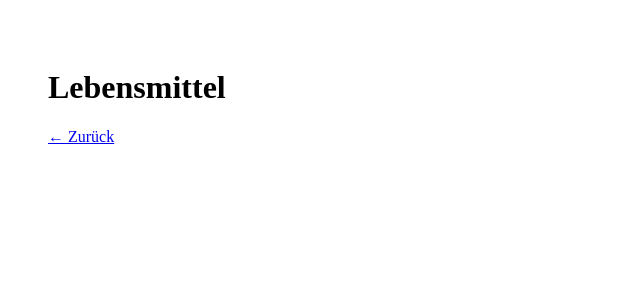
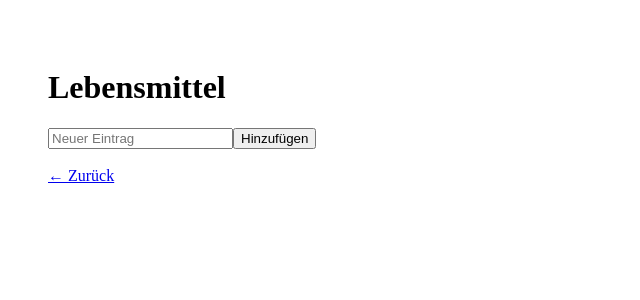
Before and after one commit to tilldalkowski/kditdi-einkauf, a Next.js app: page /lebensmittel in a window 1280 px wide. Shown: the top 300 px of the page, without its empty margins (0-640 px from the left). Built offline with nearby package versions, Linux system fonts and the light colour scheme; no server answers.

Commit message:
Update page.js

```diff
--- a/app/lebensmittel/page.js
+++ b/app/lebensmittel/page.js
@@ -1,7 +1,34 @@
+'use client'
+
+import { useState } from 'react'
+import { supabase } from '../../lib/supabaseClient'
+
 export default function LebensmittelPage() {
+  const [newItem, setNewItem] = useState('')
+
+  const addItem = async () => {
+    if (!newItem.trim()) return
+
+    await supabase.from('shopping_items').insert({
+      name: newItem,
+      category: 'lebensmittel',
+    })
+
+    setNewItem('')
+  }
+
   return (
     <main style={{ padding: 40 }}>
       <h1>Lebensmittel</h1>
+
+      <input
+        placeholder="Neuer Eintrag"
+        value={newItem}
+        onChange={(e) => setNewItem(e.target.value)}
+      />
+      <button onClick={addItem}>Hinzufügen</button>
+
+      <br /><br />
       <a href="/">← Zurück</a>
     </main>
   )
```
